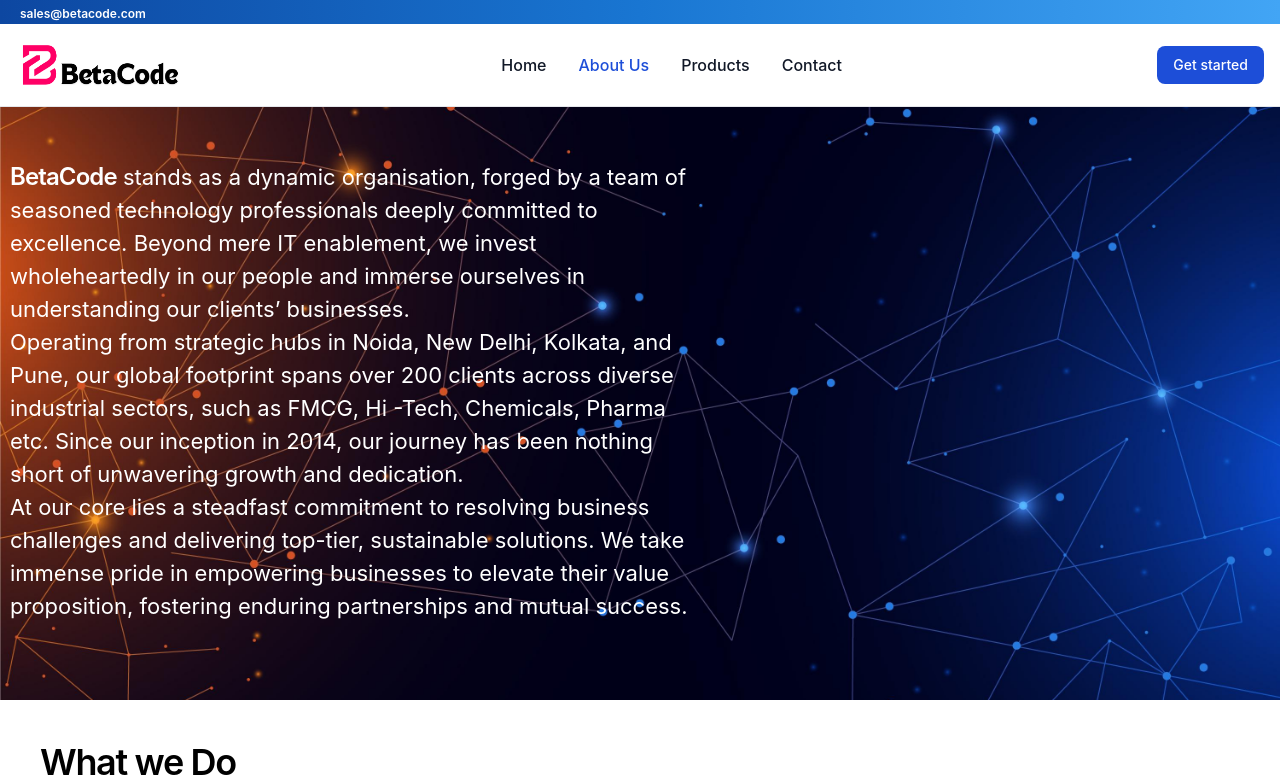
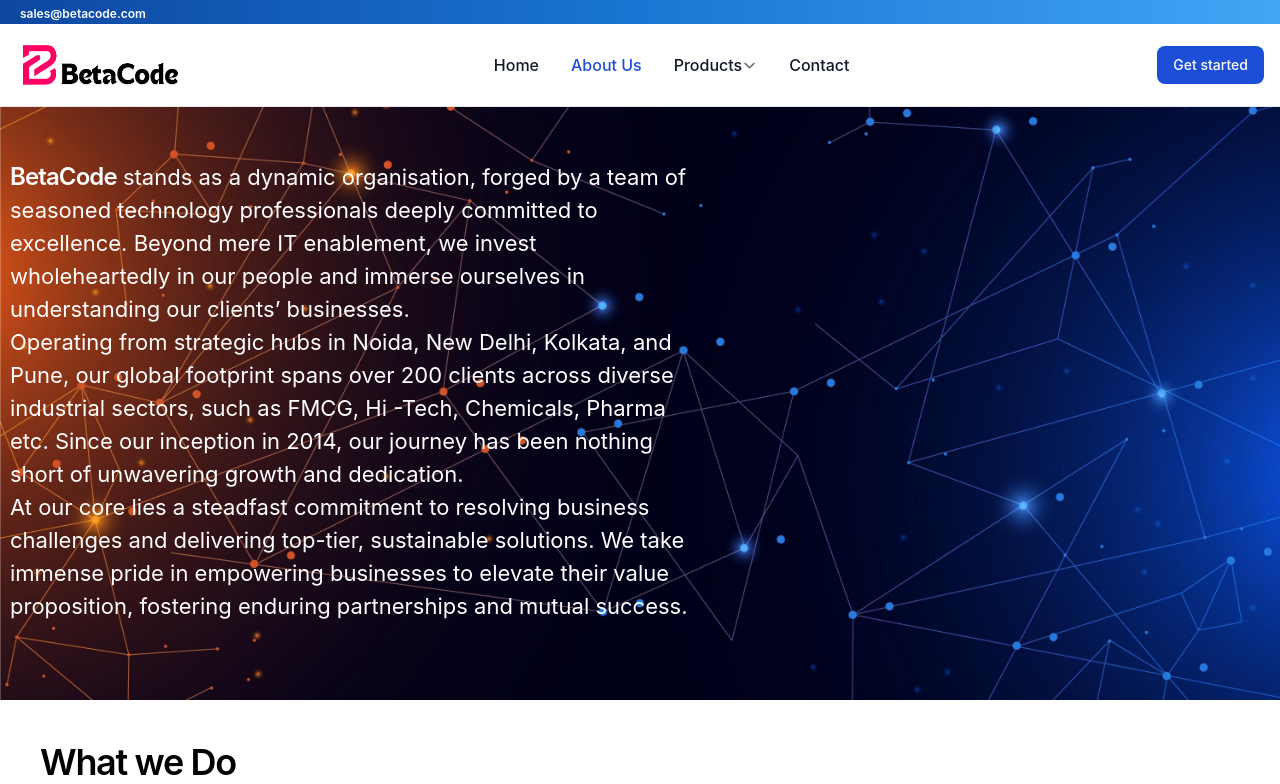
Before and after one commit to RahulRohilla1081/betacode-lp, a React (Create React App) app: page /about-us in a window 1280 px wide. Shown: the top 784 px of the page. Built offline with nearby package versions, Linux system fonts and the light colour scheme.

Commit message:
added navbar

```diff
--- a/src/assets/ICONS/index.js
+++ b/src/assets/ICONS/index.js
@@ -1,8 +1,10 @@
 import linkedin from "./linkedin.png";
 import message from "./message.png";
 import BetaCodeLogo from "./BetaCode.png";
+import down_arrow from "./down-arrow.png";
 export default {
   linkedin,
   message,
   BetaCodeLogo,
+  down_arrow,
 };
--- a/src/components/AppDrawer/Navbar.js
+++ b/src/components/AppDrawer/Navbar.js
@@ -8,6 +8,7 @@ import {
 } from "react-router-dom";
 import "./Navbar.css";
 import { ProductArr } from "../../utils";
+import IMAGES from "../../assets/IMAGES";
 
 function Navbar() {
   const navigate = useNavigate();
@@ -17,7 +18,7 @@ function Navbar() {
   useEffect(() => {
     setPathName(location.pathname);
   }, [location]);
-  console.log("Asdaskjbdjhsadsad", location);
+  console.log("Asdaskjbdjhsadsad", location.pathname + location.search);
 
   return (
     <div>
@@ -119,31 +120,37 @@ function Navbar() {
                   <span className="absolute -bottom-1 left-0 w-0 h-[2px] bg-blue-400 transition-all group-hover:w-full rounded-lg"></span>
                 </p>
               </li>
-
               <li>
-                {/* <a
-                  href="#"
-                  className="block py-2 px-3 text-gray-900 rounded hover:bg-gray-100 md:hover:bg-transparent md:hover:text-blue-700 md:p-0 md:dark:hover:text-blue-500  dark:hover:bg-gray-700 dark:hover:text-white md:dark:hover:bg-transparent dark:border-gray-700"
-                >
-                  Services
-                </a> */}
                 <div class="dropdown">
-                  <button class="dropbtn">
+                  <button class="dropbtn ">
                     <p className="relative group cursor-pointer">
                       <span
                         className={`${
                           pathName == "/product"
                             ? " text-blue-700 "
                             : " text-gray-900 "
-                        } cursor-pointer block py-2 px-3  rounded hover:bg-gray-100 md:hover:bg-transparent md:hover:text-blue-700 md:p-0 md:dark:hover:text-blue-500 dark:hover:bg-gray-700 dark:hover:text-white md:dark:hover:bg-transparent dark:border-gray-700 `}
+                        } cursor-pointer block py-2 px-3  rounded hover:bg-gray-100 md:hover:bg-transparent md:hover:text-blue-700 md:p-0 md:dark:hover:text-blue-500 dark:hover:bg-gray-700 dark:hover:text-white md:dark:hover:bg-transparent dark:border-gray-700 flex items-center`}
                       >
                         Products
+                        <img
+                          src={ICONS.down_arrow}
+                          style={{
+                            width: 15,
+                            height: 15,
+                          }}
+                        />
                       </span>
                       <span className="absolute -bottom-1 left-0 w-0 h-[6px] bg-blue-400 transition-all group-hover:w-full rounded-lg"></span>
                     </p>
                   </button>
                   <div class="dropdown-content">
                     {ProductArr.map((val) => {
+                      console.log(
+                        "Asdahsbdhjsad",
+                        val.PATH,
+                        location.pathname + location.search == val.PATH
+                      );
+
                       return (
                         <p
                           onClick={() => {
@@ -153,24 +160,17 @@ function Navbar() {
                               },
                             });
                           }}
-                          className="cursor-pointer block py-2 px-3 text-gray-900 rounded hover:bg-gray-100 md:hover:bg-transparent md:hover:text-blue-700 md:p-0 md:dark:hover:text-blue-500  dark:hover:bg-gray-700 dark:hover:text-white md:dark:hover:bg-transparent dark:border-gray-700"
+                          style={{
+                            color:
+                              location.pathname + location.search == val.PATH &&
+                              "#3250D6",
+                          }}
+                          className={`cursor-pointer block py-2 px-3 rounded hover:bg-gray-100 md:hover:bg-transparent md:hover:text-blue-700 md:p-0 md:dark:hover:text-blue-500  dark:hover:bg-gray-700 dark:hover:text-white md:dark:hover:bg-transparent`}
                         >
                           {val.TITLE2}
                         </p>
                       );
                     })}
-                    {/* <p className="cursor-pointer block py-2 px-3 text-gray-900 rounded hover:bg-gray-100 md:hover:bg-transparent md:hover:text-blue-700 md:p-0 md:dark:hover:text-blue-500  dark:hover:bg-gray-700 dark:hover:text-white md:dark:hover:bg-transparent dark:border-gray-700">
-                      ChatBots
-                    </p>
-                    <p className="cursor-pointer block py-2 px-3 text-gray-900 rounded hover:bg-gray-100 md:hover:bg-transparent md:hover:text-blue-700 md:p-0 md:dark:hover:text-blue-500  dark:hover:bg-gray-700 dark:hover:text-white md:dark:hover:bg-transparent dark:border-gray-700">
-                      Payment Dashboard
-                    </p>
-                    <p className="cursor-pointer block py-2 px-3 text-gray-900 rounded hover:bg-gray-100 md:hover:bg-transparent md:hover:text-blue-700 md:p-0 md:dark:hover:text-blue-500  dark:hover:bg-gray-700 dark:hover:text-white md:dark:hover:bg-transparent dark:border-gray-700">
-                      Timesheet
-                    </p>
-                    <p className="cursor-pointer block py-2 px-3 text-gray-900 rounded hover:bg-gray-100 md:hover:bg-transparent md:hover:text-blue-700 md:p-0 md:dark:hover:text-blue-500  dark:hover:bg-gray-700 dark:hover:text-white md:dark:hover:bg-transparent dark:border-gray-700">
-                      Whatsapp Services
-                    </p> */}
                   </div>
                 </div>
               </li>
--- a/src/screens/ContactUs/ContactUs.css
+++ b/src/screens/ContactUs/ContactUs.css
@@ -32,7 +32,7 @@
 input:hover {
   outline: none;
   border-color: rgba(0, 48, 73, 0.4);
-  background-color: #fff;
+  /* background-color: #fff; */
   box-shadow: 0 0 0 4px rgb(0 48 73 / 10%);
 }
 
--- a/src/screens/ContactUs/ContactUs.js
+++ b/src/screens/ContactUs/ContactUs.js
@@ -79,7 +79,7 @@ function ContactUs() {
       PLACEHOLDER: "Select Company",
     },
     {
-      TITLE: "Company SIze",
+      TITLE: "Company Size",
       DROPDOWN: true,
       INPUT_TYPE: "text",
 
--- a/src/utils/index.js
+++ b/src/utils/index.js
@@ -248,7 +248,7 @@ export const ProductArr = [
     TITLE: "CONTACT MANAGEMENT",
     TITLE2: "Contact Management",
 
-    PATH: "/product?name=payment-dashboard",
+    PATH: "/product?name=contact-management",
     DETAILS: {
       TITLE: "Gateway to Streamlined Financial Operations",
       PROJECT_NAME: "PAYMENT DASHBOARD",
@@ -360,7 +360,7 @@ export const ProductArr = [
   {
     TITLE: "WHATSAPP SERVICES",
     TITLE2: "WhatsApp Services",
-    PATH: "/product?name=timesheet",
+    PATH: "/product?name=whatsapp-services",
     DETAILS: {
       TITLE: "Take Your Business to Uncharted Heights",
       PROJECT_NAME: "WhatsApp Services",
```
Also changed, not shown: src/assets/ICONS/down-arrow.png (added), src/components/AppDrawer/Navbar.css (line endings or trailing spaces).
